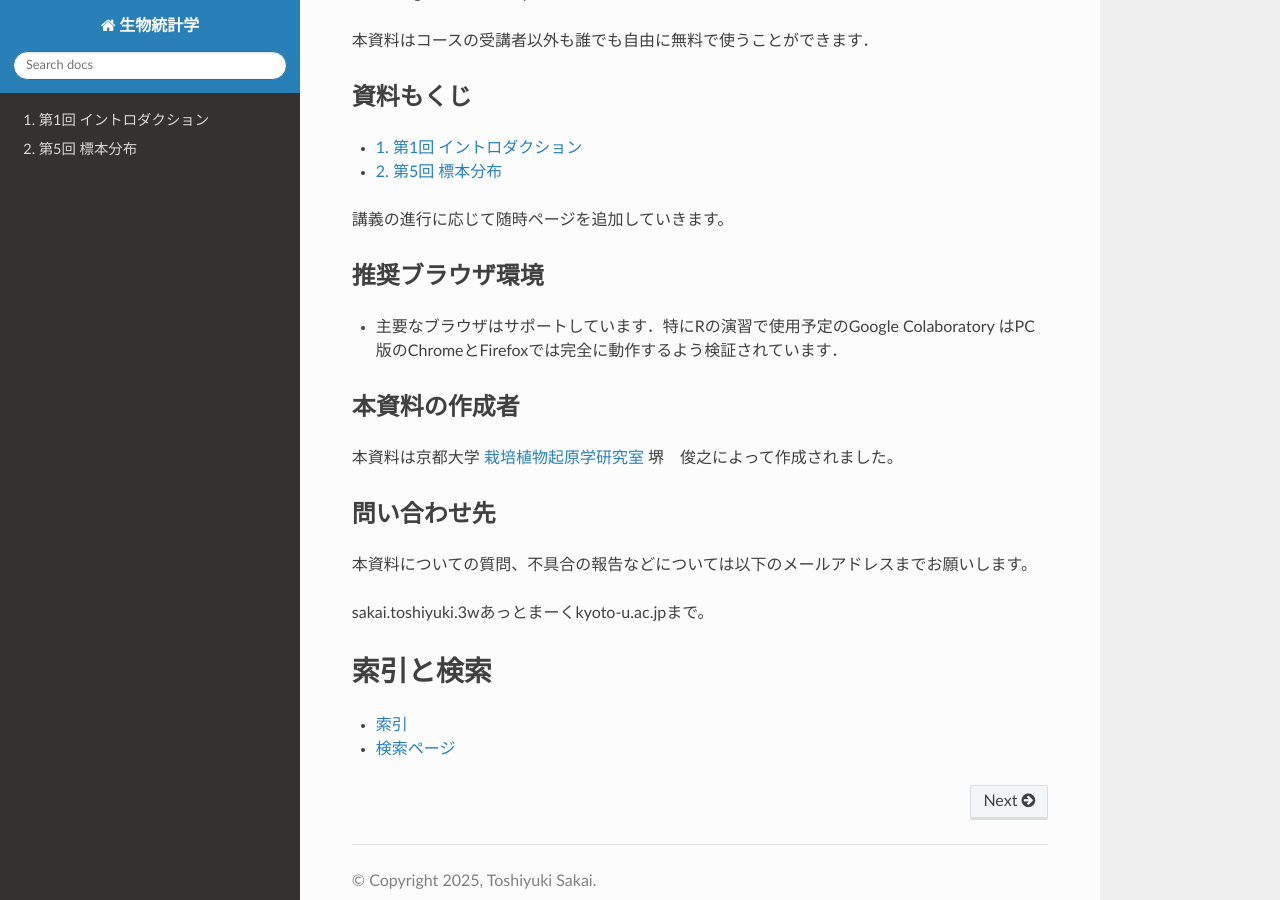
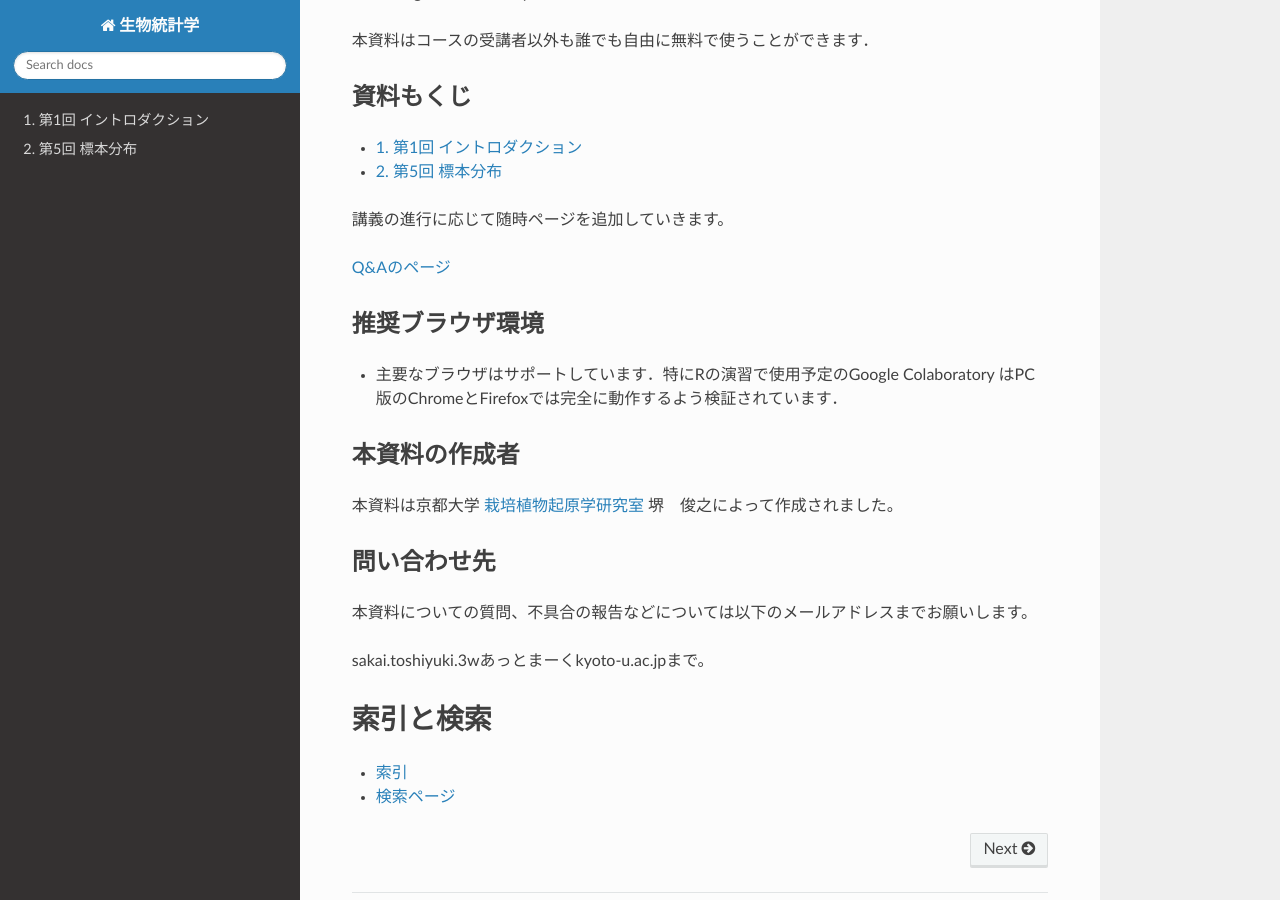
Before and after one commit to slt666666/biostatistics_text_wed, a Sphinx documentation site: the page built from source/index.rst, in a window 1280 px wide and 900 px high, scrolled down 470 px. Built offline with Sphinx 7.4.7 and the Read the Docs theme 3.1.0, drawn with Linux system fonts in a browser that asks for light colours; pages that are not in the unit, such as notebooks, are missing from menus.

Commit message:
Update index.rst

```diff
--- a/source/index.rst
+++ b/source/index.rst
@@ -32,6 +32,8 @@ Rでの実習には.ipynbファイルをGoogle Colaboratoryで開いて行いま
 
 講義の進行に応じて随時ページを追加していきます。
 
+`Q&Aのページ <https://colab.research.google.com/github/slt666666/biostatistics_text_wed/blob/main/source/_static/colab_notebook/QA.ipynb>`_
+
 推奨ブラウザ環境
 ^^^^^^^^^^^^^^^^^
 
```
